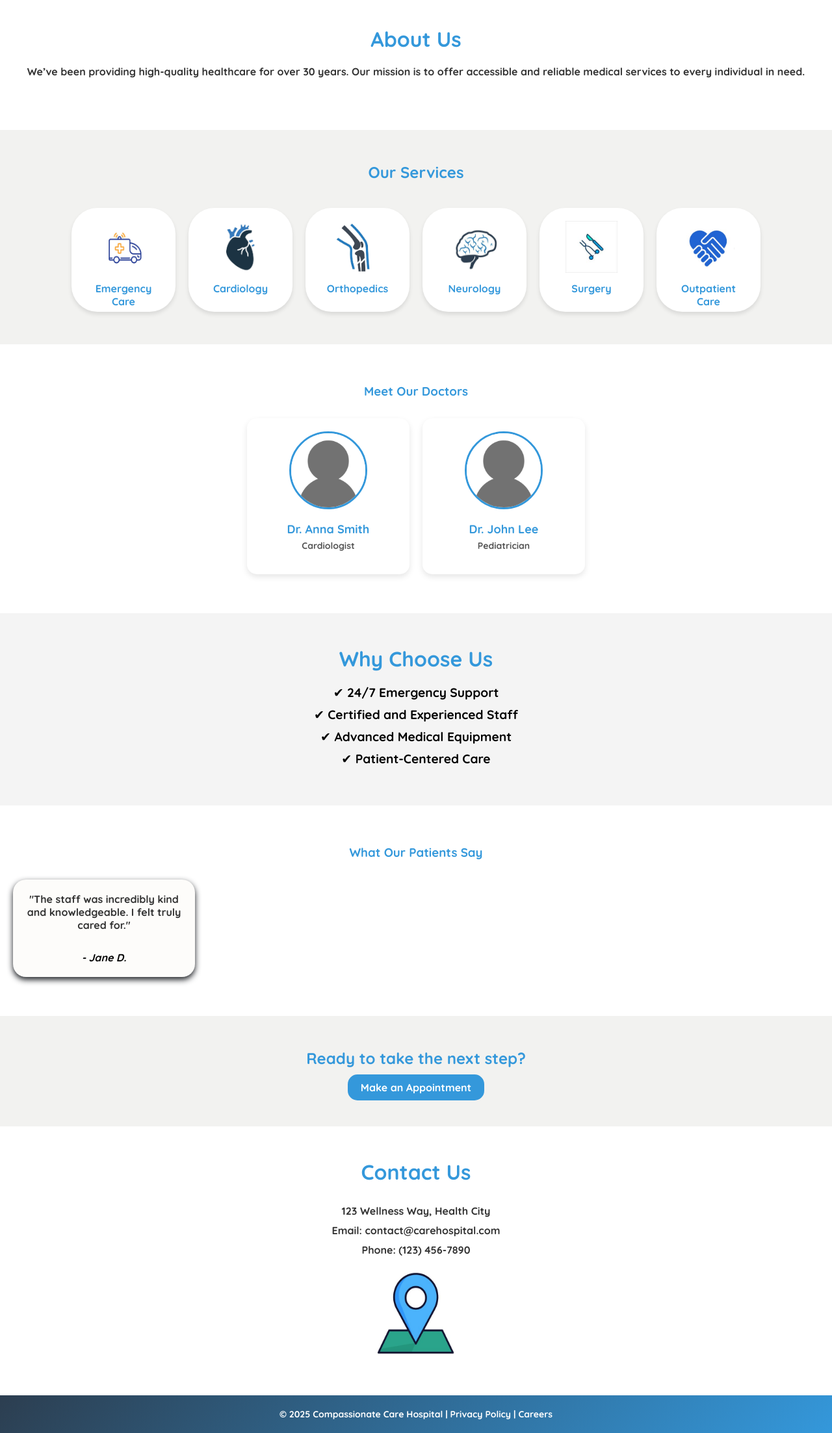
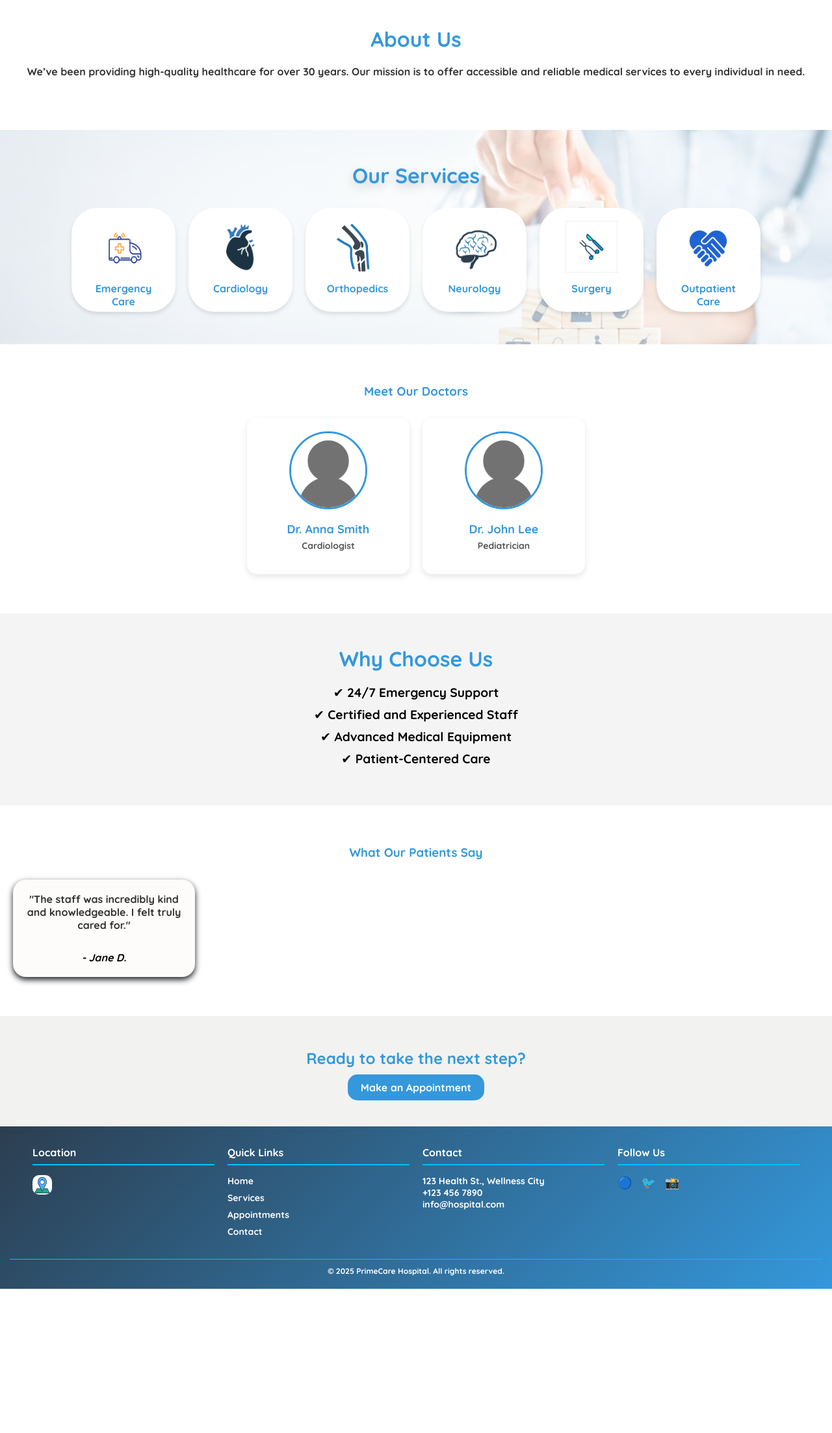
Before and after one commit to AliRefaat11/Hospital-Management-website, a web app: file frontend/html/home_page.html in a window 1280 px wide. Shown: the part 308-2514 px from the top of the page at 65% size. After the commit the page ends 2292 px from the top, so only its background shows below. Run offline with its HTML, style and script files only (its server is not run), Linux system fonts and the light colour scheme.

Commit message:
footer added on home and doctor page

```diff
--- a/frontend/css/doctors_page.css
+++ b/frontend/css/doctors_page.css
@@ -197,6 +197,9 @@ header {
   padding: 60px 20px;
   background: #FDFCFA;
   text-align: center;
+  background:
+    linear-gradient(rgba(255,255,255,0.60), rgba(255,255,255,0.60)),
+    url('../images/doctor_cover.jpg') center center/cover no-repeat;
 }
 
 .hero h1 {
--- a/frontend/css/home_page.css
+++ b/frontend/css/home_page.css
@@ -234,13 +234,17 @@ section p {
 /* Services Section */
 .services {
   padding: 50px 20px;
-  background: #F2F2F0;
+  background:
+    linear-gradient(rgba(255,255,255,0.60), rgba(255,255,255,0.60)), /* Optional: white overlay for readability */
+    url('../images/service_cover.jpg') center center/cover no-repeat;
 }
 
 .services h2 {
+  font-size: 2rem;
   text-align: center;
-  margin-bottom: 40px;
+  margin-bottom: 30px;
   color: #3498db;
+  text-shadow: 0 6px 15px rgba(0, 0, 0, 0.2);
 }
 
 .service-grid {
@@ -472,37 +476,7 @@ section p {
   transform: translateY(-10px);
 }
 
-/* Contact Section */
-.contact {
-  padding: 50px 0;
-  text-align: center;
-}
 
-.contact h3 {
-  font-size: 2rem;
-}
-
-.contact p {
-  margin: 10px 0;
-}
-
-.map-container img {
-  max-width: 100%;
-  border-radius: 10px;
-}
-
-/* Footer */
-footer {
-  background: linear-gradient(135deg, #2c3e50, #3498db);
-  color: #fff;
-  text-align: center;
-  padding: 20px 0;
-}
-
-footer p {
-  margin: 0;
-  font-size: 14px;
-}
 
 /* Doctor Grid */
 .doctor-grid {
@@ -549,3 +523,73 @@ footer p {
   color: #555;
   margin-bottom: 10px;
 }
+
+.map-container img {
+  max-width: 100%;
+  border-radius: 10px;
+}
+
+footer {
+  background: linear-gradient(135deg, #2c3e50, #3498db);
+  color: white;
+  padding: 20px 15px;
+  font-size: 14px;
+}
+
+.footer-container {
+  max-width: 1200px;
+  margin: auto;
+  display: flex;
+  flex-wrap: wrap;
+  justify-content: space-between;
+}
+
+.footer-column {
+  flex: 1 1 200px;
+  margin: 10px 10px;
+}
+
+.footer-column h3 {
+  border-bottom: 2px solid #00bfff;
+  padding-bottom: 8px;
+  margin-bottom: 15px;
+  font-size: 16px;
+}
+
+.footer-column ul {
+  list-style: none;
+  padding: 0;
+}
+
+.footer-column ul li {
+  margin-bottom: 8px;
+}
+
+.footer-column ul li a {
+  text-decoration: none;
+  color: #FDFCFA;
+  transition: color 0.3s ease;
+}
+
+.footer-column ul li a:hover {
+  color: #A5D7FC;
+}
+
+.social-icons a {
+  margin-right: 10px;
+  color: white;
+  font-size: 18px;
+  text-decoration: none;
+}
+
+.bottom-bar {
+  text-align: center;
+  padding-top: 10px;
+  font-size: 12px;
+  border-top: 1px solid #00bfff;
+  margin-top: 15px;
+}
+
+a {
+  text-decoration: none;
+}
--- a/frontend/html/home_page.html
+++ b/frontend/html/home_page.html
@@ -1,12 +1,12 @@
 <!DOCTYPE html>
 <html lang="en">
 <head>
-  <title></title>
-  <meta charset="UTF-8" />
-  <meta name="viewport" content="width=device-width, initial-scale=1.0" />
-  <title>PrimeCare Hospital - Your Health, Our Priority</title>
-  <link href="https://fonts.googleapis.com/css2?family=Poppins:wght@300;500;700&display=swap" rel="stylesheet">
+  <meta charset="UTF-8">
+  <meta name="viewport" content="width=device-width, initial-scale=1.0">
+  <title>PrimeCare Hospital - Meet Our Doctors</title>
   <link rel="stylesheet" href="../css/home_page.css">
+  <link rel="icon" href="../images/logo.jpeg" type="image/jpeg">
+  <meta name="theme-color" content="#3498db">
 </head>
 
 <body>
@@ -15,17 +15,16 @@
       <a href="#" class="site-name">Prime Care</a>
       <div class="navbar-links">
         <a href="./home_page.html" class="active">HOME</a></li>
-        <a href="../html/about_us_page.html">ABOUT US</a>
-        <a href="../html/department_page.html">DEPARTMENTS</a>
+        <a href="./about_us_page.html">ABOUT US</a>
+        <a href="./department_page.html">DEPARTMENTS</a>
         <a href="./doctors_page.html">DOCTORS</a>
-        <a href="../html/quick-appointment.html">BOOK NOW</a>
+        <a href="./quick-appointment.html">BOOK NOW</a>
         <a href="./login_page.html">Login</a>
         <a href="./sign_up_page.html" class="signup-btn">Sign Up</a>
       </div>
     </div>
   </nav>
 
-  <!-- Hero Section -->
   <section class="hero">
     <div class="container">
       <h2>Your Health, Our Mission</h2>
@@ -34,7 +33,6 @@
     </div>
   </section>
 
-  <!-- About Us -->
   <section class="about">
     <div class="container">
       <h3>About Us</h3>
@@ -42,12 +40,10 @@
     </div>
   </section>
 
-  <!-- Our Services -->
   <section class="services">
     <div class="container">
       <h2>Our Services</h2>
       <div class="service-grid">
-        <!-- Repeat for each service -->
         <div class="service-item">
           <img src="../images/ambulance_icon.jpg" width="100" alt="Emergency Care-icon">
           <h3>Emergency Care</h3>
@@ -76,12 +72,10 @@
     </div>
   </section>
 
-  <!-- Meet the Doctors -->
   <section class="doctors">
     <div class="container">
       <h3>Meet Our Doctors</h3>
       <div class="doctor-grid">
-        <!-- Repeat for each doctor -->
         <div class="doctor-card">
           <img src="../images/account-icon-33.png" alt="Doctor Photo">
           <h4>Dr. Anna Smith</h4>
@@ -96,7 +90,6 @@
     </div>
   </section>
 
-  <!-- Why Choose Us -->
   <section class="why-choose-us">
     <div class="container">
       <h3>Why Choose Us</h3>
@@ -109,7 +102,6 @@
     </div>
   </section>
 
-  <!-- Testimonials -->
   <section class="testimonials">
     <div class="container">
       <h3>What Our Patients Say</h3>
@@ -120,7 +112,6 @@
     </div>
   </section>
 
-  <!-- Appointment CTA -->
   <section class="appointment-cta">
     <div class="container">
       <h3>Ready to take the next step?</h3>
@@ -128,23 +119,37 @@
     </div>
   </section>
 
-  <!-- Contact & Map -->
-  <section class="contact">
-    <div class="container">
-      <h3>Contact Us</h3>
-      <p>123 Wellness Way, Health City</p>
-      <p>Email: contact@carehospital.com</p>
-      <p>Phone: (123) 456-7890</p>
-      <div class="map-container">
-        <img src="../images/location_map_icon.jpg" width="150" height="150" style="border:0;" allowfullscreen="" loading="lazy"></img>
+  <footer>
+    <div class="footer-container">
+      <div class="footer-column">
+        <h3>Location</h3>
+        <div class="map-container">
+        <img src="../images/location_map_icon.jpg" width="30" height="30" style="border:0;" allowfullscreen="" loading="lazy"></img>
     </div>
-  </section>
-
-  <!-- Footer -->
-  <footer>
-    <div class="container">
-      <p>&copy; 2025 Compassionate Care Hospital | Privacy Policy | Careers</p>
+      </div>
+      <div class="footer-column">
+        <h3>Quick Links</h3>
+        <ul>
+          <li><a href="#">Home</a></li>
+          <li><a href="#services">Services</a></li>
+          <li><a href="#">Appointments</a></li>
+          <li><a href="#">Contact</a></li>
+        </ul>
+      </div>
+      <div class="footer-column">
+        <h3>Contact</h3>
+        <p>123 Health St., Wellness City<br />+123 456 7890<br />info@hospital.com</p>
+      </div>
+      <div class="footer-column">
+        <h3>Follow Us</h3>
+        <div class="social-icons">
+          <a href="#">🔵</a>
+          <a href="#">🐦</a>
+          <a href="#">📸</a>
+        </div>
+      </div>
     </div>
+    <div class="bottom-bar">&copy; 2025 PrimeCare Hospital. All rights reserved.</div>
   </footer>
 
   <script src="../javascript/home_page.js"></script>
```
Also changed, not shown: frontend/html/doctors_page.html (+10 -7 lines), frontend/images/doctor_cover.jpg (added), frontend/images/logo.jpeg (added), frontend/images/service_cover.jpg (added).
